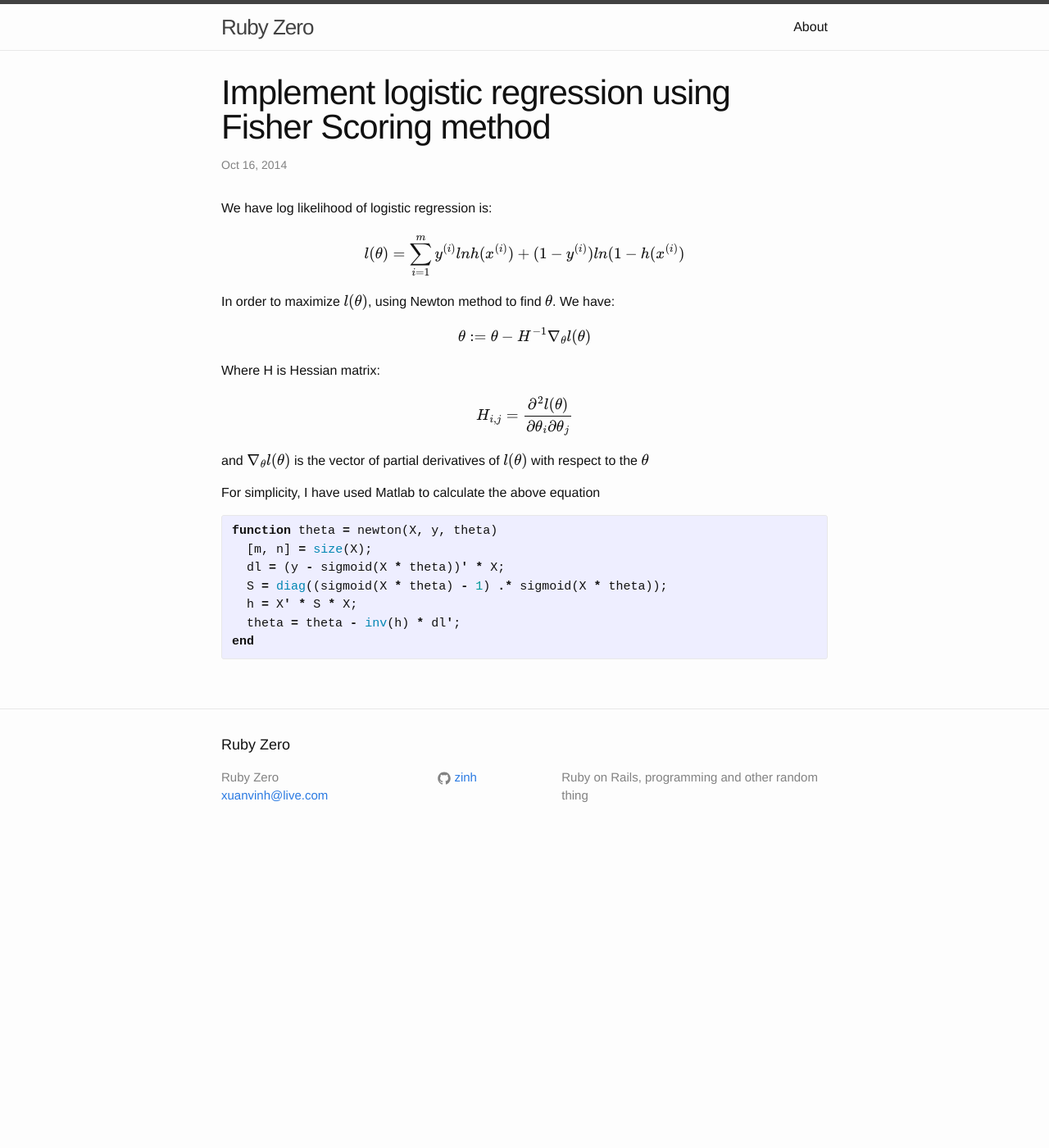
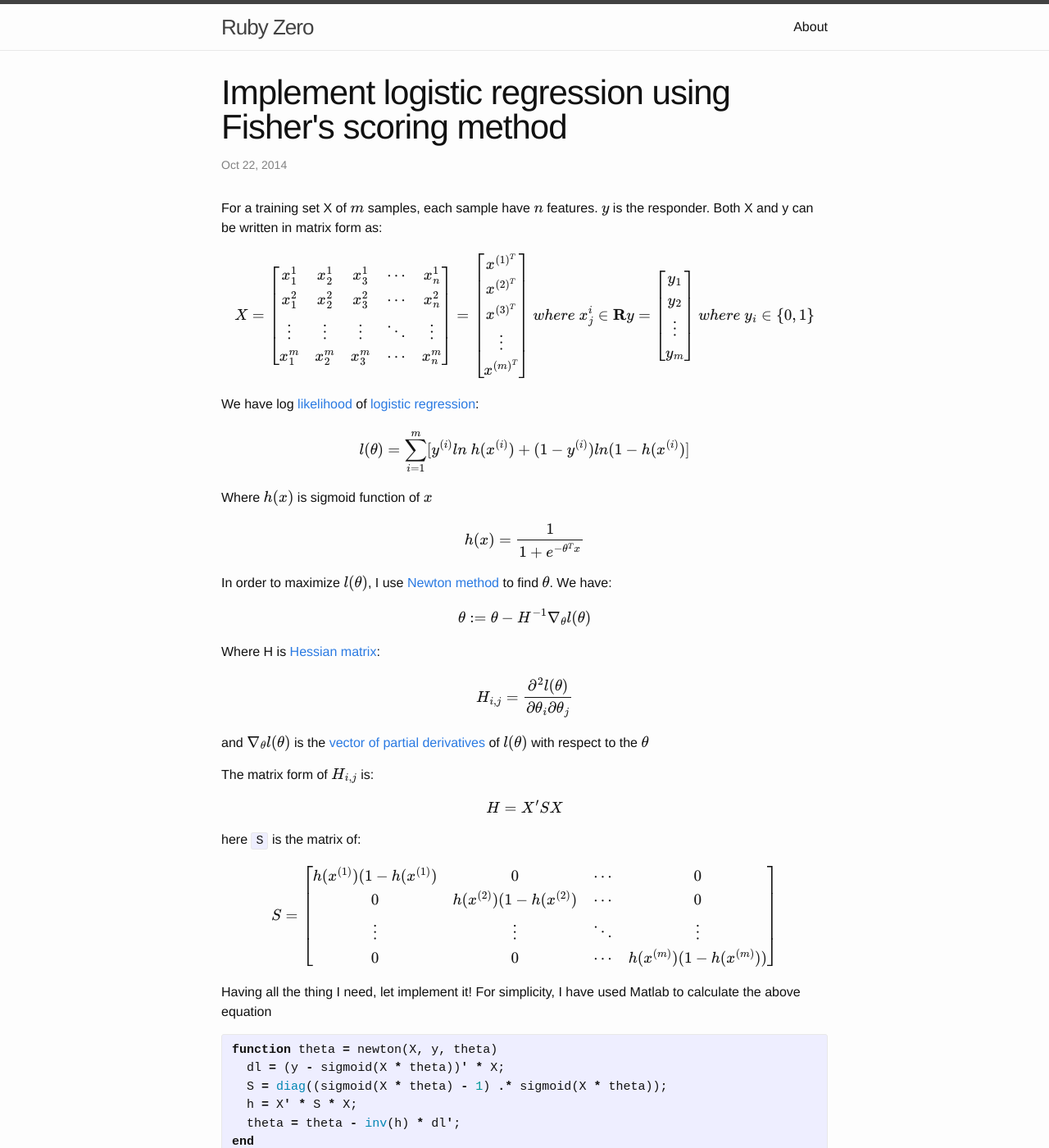
Before and after one commit to zinh/zinh.github.io, a Jekyll site: the page built from _posts/2014-10-23-implement-logistic-regression-using-fisher-scoring.markdown, in a window 1280 px wide and 1400 px high. Shown: the whole window at 82% size. Built offline with Jekyll 4.4.1, drawn with Linux system fonts in a browser that asks for light colours; formulas are drawn with MathJax 3; some of the changed text lies outside the part shown.

Commit message:
update fisher scoring

```diff
--- a/_posts/2014-10-23-implement-logistic-regression-using-fisher-scoring.markdown
+++ b/_posts/2014-10-23-implement-logistic-regression-using-fisher-scoring.markdown
@@ -1,40 +1,93 @@
 ---
 layout: post
-title:  "Implement logistic regression using Fisher Scoring method"
-date:   2014-10-16 23:55:00
-summary: Use logistic regression to solve binary classification problem. For simplicity, I have use Newton method(also called Fisher scoring) to get the optimize parameters.
+title:  "Implement logistic regression using Fisher's scoring method"
+date:   2014-10-22 23:55:00
+summary: Use logistic regression to solve binary classification problem. For simplicity, I have use Newton method(also called Fisher's scoring) to get the optimize parameters.
 categories: ruby
 ---
 
-We have log likelihood of logistic regression is:
+For a training set X of \\(m\\) samples, each sample have \\(n\\) features.
+\\(y\\) is the responder. Both X and y can be written in matrix form as:
 
 $$
-l(\theta) = \sum\limits_{i=1}^{m} y^{(i)}ln h(x^{(i)}) + (1 - y^{(i)})ln(1 - h(x^{(i)})
+X = \begin{bmatrix}
+x^{1}_{1}&x^{1}_{2}&x^{1}_{3}&\cdots&x^{1}_{n}\\
+x^{2}_{1}&x^{2}_{2}&x^{2}_{3}&\cdots&x^{2}_{n}\\
+\vdots&\vdots&\vdots&\ddots&\vdots\\
+x^{m}_{1}&x^{m}_{2}&x^{m}_{3}&\cdots&x^{m}_{n}\\
+\end{bmatrix}
+=
+\begin{bmatrix}
+x^{(1)^T}\\
+x^{(2)^T}\\
+x^{(3)^T}\\
+\vdots\\
+x^{(m)^T}
+\end{bmatrix}
+\ where\ x^i_j \in \mathbf{R}
+\\
+y = \begin{bmatrix}
+y_1\\
+y_2\\
+\vdots\\
+y_m
+\end{bmatrix}
+\ where\ y_i \in \left\{ {0, 1}\right\}
 $$
 
-In order to maximize \\(l(\theta)\\), using Newton method to find \\(\theta\\). We have:
+We have log [likelihood](http://en.wikipedia.org/wiki/Likelihood_function){:target="_blank"} of [logistic regression](http://en.wikipedia.org/wiki/Logistic_regression){:target="_blank"}:
+
+$$
+l(\theta) = \sum\limits_{i=1}^{m}[y^{(i)}ln\ h(x^{(i)}) + (1 - y^{(i)})ln(1 - h(x^{(i)})]
+$$
+
+Where \\(h(x)\\) is sigmoid function of \\(x\\)
+
+$$
+h(x) = \frac{1}{1 + e^{-\theta^Tx}}
+$$
+
+In order to maximize \\(l(\theta)\\), I use [Newton method](http://en.wikipedia.org/wiki/Newton's_method){:target="_blank"} to find \\(\theta\\). We have:
 
 $$
 \theta := \theta - H^{-1} \nabla_{\theta} l(\theta)
 $$
 
-Where H is Hessian matrix:
+Where H is [Hessian matrix](http://en.wikipedia.org/wiki/Hessian_matrix){:target="_blank"}:
 
 $$
 H_{i,j} = \frac{\partial^2l(\theta)}{\partial \theta_i \partial \theta_j}
 $$
 
-and \\( \nabla_{\theta}l(\theta)\\) is the vector of partial derivatives of \\(l(\theta)\\)
+and \\( \nabla_{\theta}l(\theta)\\) is the [vector of partial derivatives](http://en.wikipedia.org/wiki/Del){:target="_blank"} of \\(l(\theta)\\)
 with respect to the \\(\theta\\)
 
-For simplicity, I have used Matlab to calculate the above equation
+The matrix form of \\(H_{i,j}\\) is:
+
+$$
+H = X'SX
+$$
+
+here `S` is the matrix of:
+
+$$
+S = \begin{bmatrix}
+h(x^{(1)})(1 - h(x^{(1)})&0&\cdots&0 \\
+0&h(x^{(2)})(1 - h(x^{(2)})&\cdots&0 \\
+\vdots&\vdots&\ddots&\vdots \\
+0&0&\cdots&h(x^{(m)})(1 - h(x^{(m)}))
+\end{bmatrix}
+$$
+
+Having all the thing I need, let implement it! For simplicity, I have used Matlab to calculate the above equation
 
 {% highlight matlab %}
 function theta = newton(X, y, theta)
-  [m, n] = size(X);
   dl = (y - sigmoid(X * theta))' * X;
   S = diag((sigmoid(X * theta) - 1) .* sigmoid(X * theta));
   h = X' * S * X;
   theta = theta - inv(h) * dl';
 end
 {% endhighlight %}
+
+P/S: using MathJax for Latex is so convenience!
```
